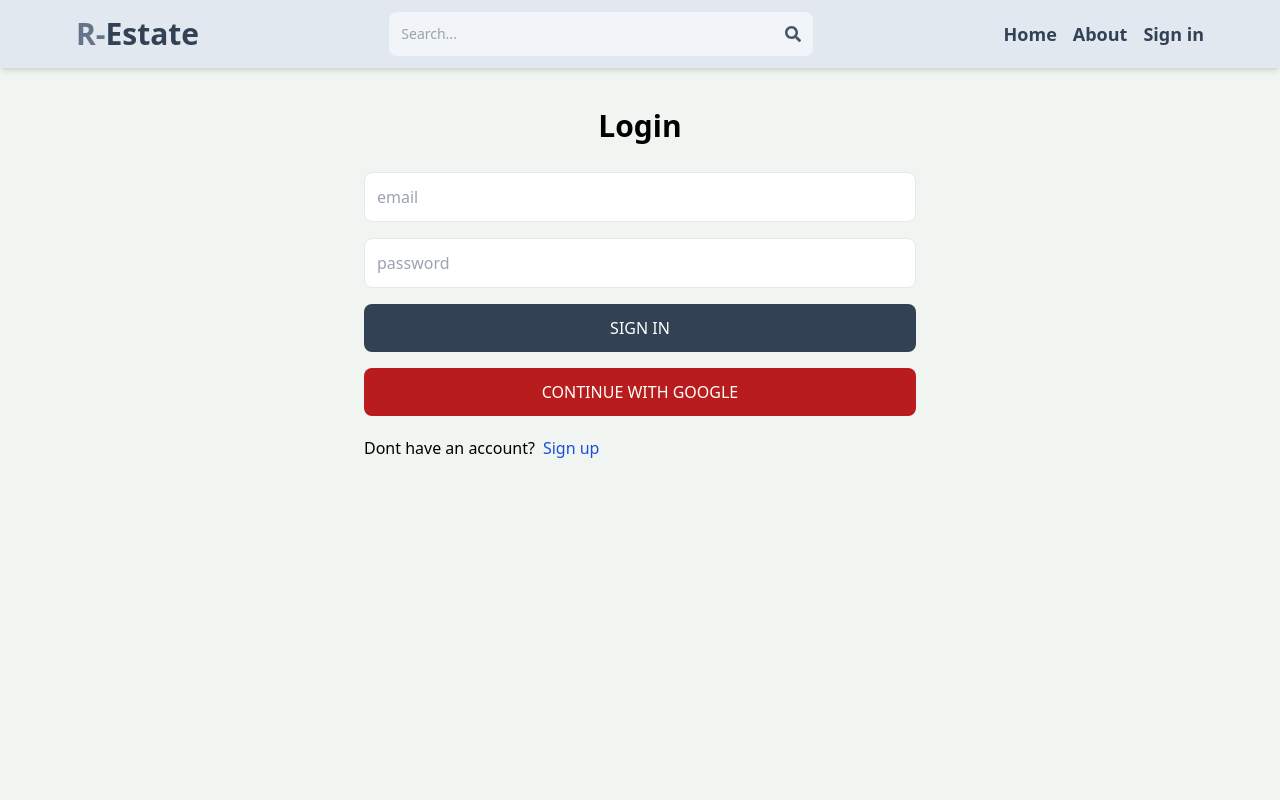
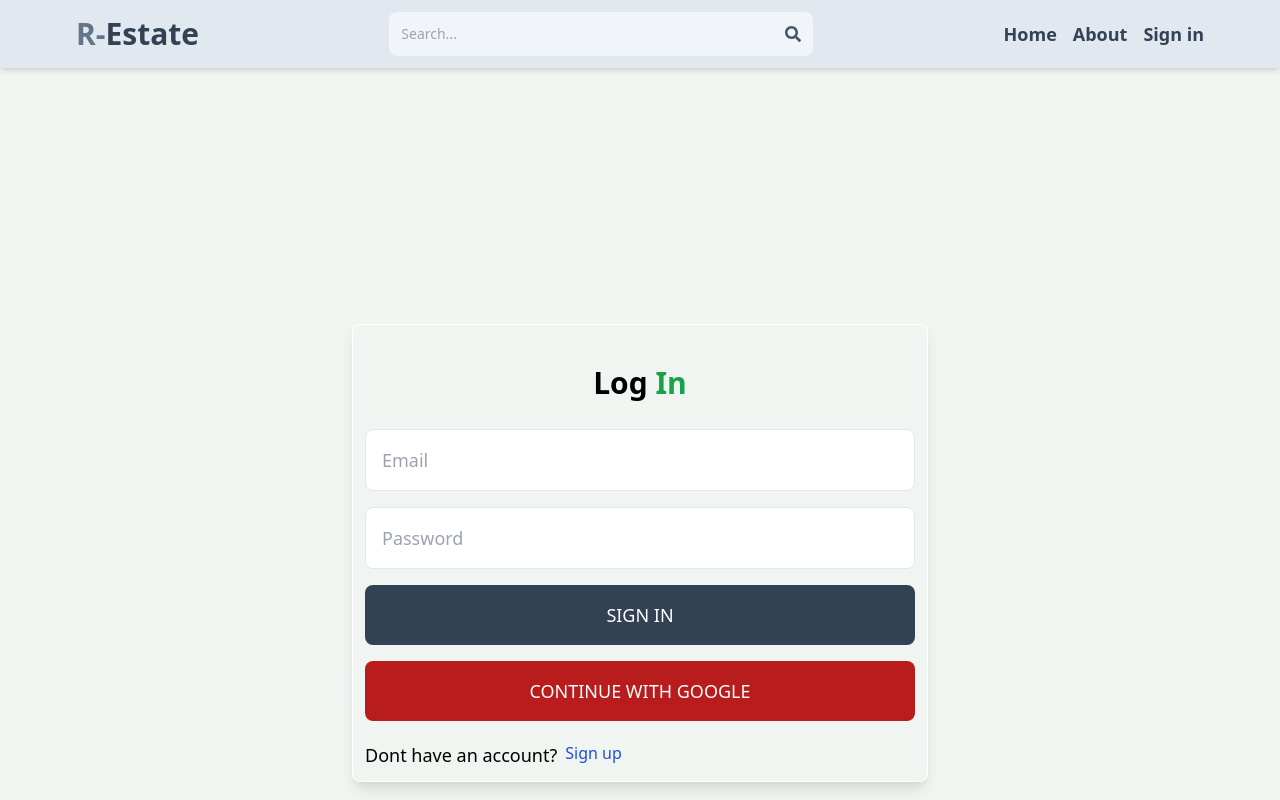
Before and after one commit to Mohammedshamoil/Mern_Estate_project, a React (Vite) app in the folder client/: page /sign-in in a window 1280 px wide. Built offline with nearby package versions, Linux system fonts and the light colour scheme; no server answers.

Commit message:
font and text changes

```diff
--- a/client/src/Components/OAuth.jsx
+++ b/client/src/Components/OAuth.jsx
@@ -37,7 +37,7 @@ function OAuth() {
     <button
       onClick={handleGoogleclick}
       type="button"
-      className="bg-red-700 text-white p-3 rounded-lg uppercase hover:opacity-95"
+      className="bg-red-700 text-white  p-4 text-lg  rounded-lg uppercase hover:opacity-95"
     >
       Continue with google
     </button>
--- a/client/src/pages/Profile.jsx
+++ b/client/src/pages/Profile.jsx
@@ -173,7 +173,7 @@ function Profile() {
   };
 
   return (
-    <div className="p-3 max-w-xl mx-auto">
+    <div className="p-3  max-w-xl mx-auto">
       <h1 className="text-3xl font-bold text-center my-7">Profile</h1>
       <form onSubmit={handleSubmit} className="flex flex-col gap-4">
         <input
--- a/client/src/pages/SignUp.jsx
+++ b/client/src/pages/SignUp.jsx
@@ -42,7 +42,8 @@ function SignUp() {
   };
 
   return (
-    <div className="p-3 max-w-xl  mx-auto  ">
+    <div className="p-3 sm:mt-64
+    border shadow-lg hover:shadow-lg transition-shadow border-white rounded-lg border-shadow max-w-xl  mx-auto  ">
       <h1 className="text-3xl text-center font-semibold my-7">
         New to Account
       </h1>
@@ -51,27 +52,27 @@ function SignUp() {
         <input
           type="text"
           placeholder="username"
-          className="border p-3 rounded-lg "
+          className="border p-4 text-lg rounded-lg "
           onChange={handleChange}
           id="username"
         />
         <input
           type="email"
           placeholder="email"
-          className="border p-3 rounded-lg  "
+          className="border  p-4 text-lg  rounded-lg  "
           onChange={handleChange}
           id="email"
         />
         <input
           type="password"
           placeholder="password"
-          className="border p-3 rounded-lg "
+          className="border  p-4 text-lg  rounded-lg "
           onChange={handleChange}
           id="password"
         />
         <button
           disabled={loading}
-          className="bg-slate-700 text-white p-3 rounded-lg uppercase hover:opacity-95 disabled:opacity-80"
+          className="bg-slate-700 text-white  p-4 text-lg  rounded-lg uppercase hover:opacity-95 disabled:opacity-80"
         >
           {loading ? "Loading ..." : "Sign Up"}
         </button>
@@ -79,9 +80,9 @@ function SignUp() {
       </form>
 
       <div className="flex gap-2 mt-5 ">
-        <p>Have an account?</p>
+        <p className="text-lg"> Have an account?</p>
         <Link to={"/sign-in"}>
-          <span className="text-blue-700 hover:underline">Sign in</span>
+          <span className="text-blue-700 hover:underline text-lg">Sign In</span>
         </Link>
       </div>
       {error && <p className="text-red-500 mt-5">{error}</p>}
--- a/client/src/pages/Signin.jsx
+++ b/client/src/pages/Signin.jsx
@@ -54,27 +54,29 @@ function Signin() {
   };
 
   return (
-    <div className="p-3 max-w-xl  mx-auto  ">
-      <h1 className="text-3xl text-center font-semibold my-7">Login</h1>
+
+    <div className="p-3 sm:mt-64
+    border shadow-lg hover:shadow-lg transition-shadow border-white rounded-lg border-shadow max-w-xl  mx-auto  ">
+      <h1 className="text-3xl text-center font-semibold my-7 ">Log <span className="text-green-600">In</span> </h1>
 
       <form onSubmit={handleSubmit} className="flex flex-col gap-4">
         <input
           type="email"
-          placeholder="email"
-          className="border p-3 rounded-lg  "
+          placeholder="Email"
+          className="border p-4 text-lg rounded-lg  "
           onChange={handleChange}
           id="email"
         />
         <input
           type="password"
-          placeholder="password"
-          className="border p-3 rounded-lg "
+          placeholder="Password"
+          className="border  p-4 text-lg rounded-lg "
           onChange={handleChange}
           id="password"
         />
         <button
           disabled={loading}
-          className="bg-slate-700 text-white p-3 rounded-lg uppercase hover:opacity-95 disabled:opacity-80"
+          className="bg-slate-700 text-white  p-4 text-lg  rounded-lg uppercase hover:opacity-95 disabled:opacity-80"
         >
           {loading ? "Loading ..." : "Sign in"}
         </button>
@@ -82,12 +84,12 @@ function Signin() {
       </form>
 
       <div className="flex gap-2 mt-5 ">
-        <p> Dont have an account?</p>
+        <p className="text-lg"> Dont have an account?</p>
         <Link to={"/sign-up"}>
           <span className="text-blue-700 hover:underline">Sign up</span>
         </Link>
       </div>
-      {error && <p className="text-red-500 mt-5">{error}</p>}
+      {error && <p className="text-red-500 mt-5 text-lg">{error}</p>}
     </div>
   );
 }
```
